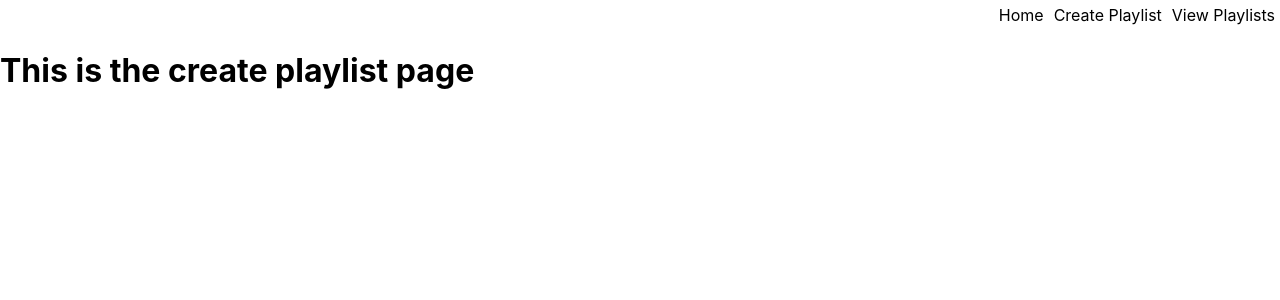
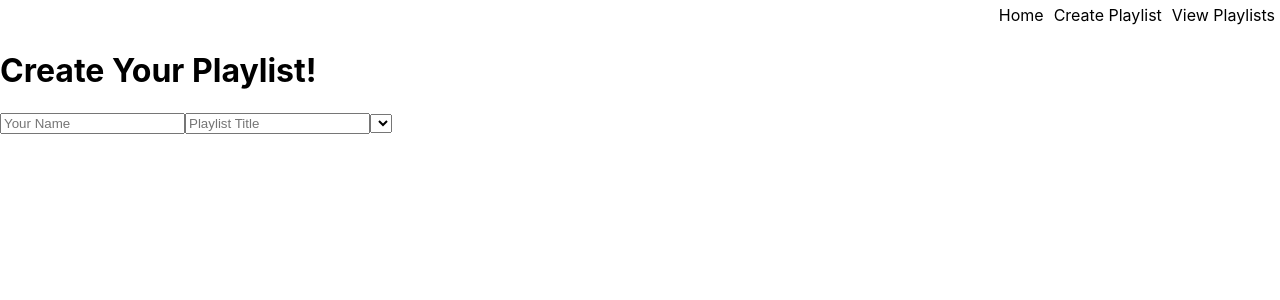
Before and after one commit to Khadijat98/playlist-client-v2, a React (Create React App) app: page /playlist/create in a window 1280 px wide. Shown: the top 300 px of the page. Built offline with nearby package versions, Linux system fonts and the light colour scheme.

Commit message:
added/updated logic in files

```diff
--- a/src/components/CreatePlaylistForm/CreatePlaylistForm.jsx
+++ b/src/components/CreatePlaylistForm/CreatePlaylistForm.jsx
@@ -20,16 +20,26 @@ const CreatePlaylistForm = () => {
       },
       body: JSON.stringify(playlist)
     })
-    .then((response) => response.json())
+    .then(response => response.json())
     .then((json => console.log(json)))
     .catch(err => console.log(err))
     event.target.reset();
   }
 
+  const getSongs = () => {
+    fetch("http://localhost:8080/songs")
+    .then(response => response.json())
+    .then(songObject => console.log(songObject))
+  }
+
   return (
-    <div>
+      <form className="create-playlist-form" onSubmit={handleSubmit}>
+        <input className="create-playlist-form__input" type="text" placeholder="Your Name"/>
+        <input className="create-playlist-form__input" type="text" placeholder="Playlist Title"/>
+        <select className="create-playlist-form__input" name="" id="">
 
-    </div>
+        </select>
+      </form>
   )
 }
 
--- a/src/components/Song/Song.jsx
+++ b/src/components/Song/Song.jsx
@@ -5,13 +5,13 @@ import React from 'react'
 const Song = (props) => {
   const {
     songTitle,
-    releaseDate,
     songMediaUrl
   } = props.song;
 
   return (
     <div className="song">
-
+      <h3>{songTitle}</h3>
+      <img src={songMediaUrl} alt="song cover image" />
     </div>
   )
 }
--- a/src/containers/CreatePlaylist/CreatePlaylist.jsx
+++ b/src/containers/CreatePlaylist/CreatePlaylist.jsx
@@ -1,11 +1,12 @@
 import React from 'react';
+import CreatePlaylistForm from '../../components/CreatePlaylistForm/CreatePlaylistForm';
 // This should render the create playlist form
 
 const CreatePlaylist = () => {
   return (
     <div>
-      <h1>This is the create playlist page</h1>
-
+      <h1>Create Your Playlist!</h1>
+      <CreatePlaylistForm />
     </div>
   )
 }
```
